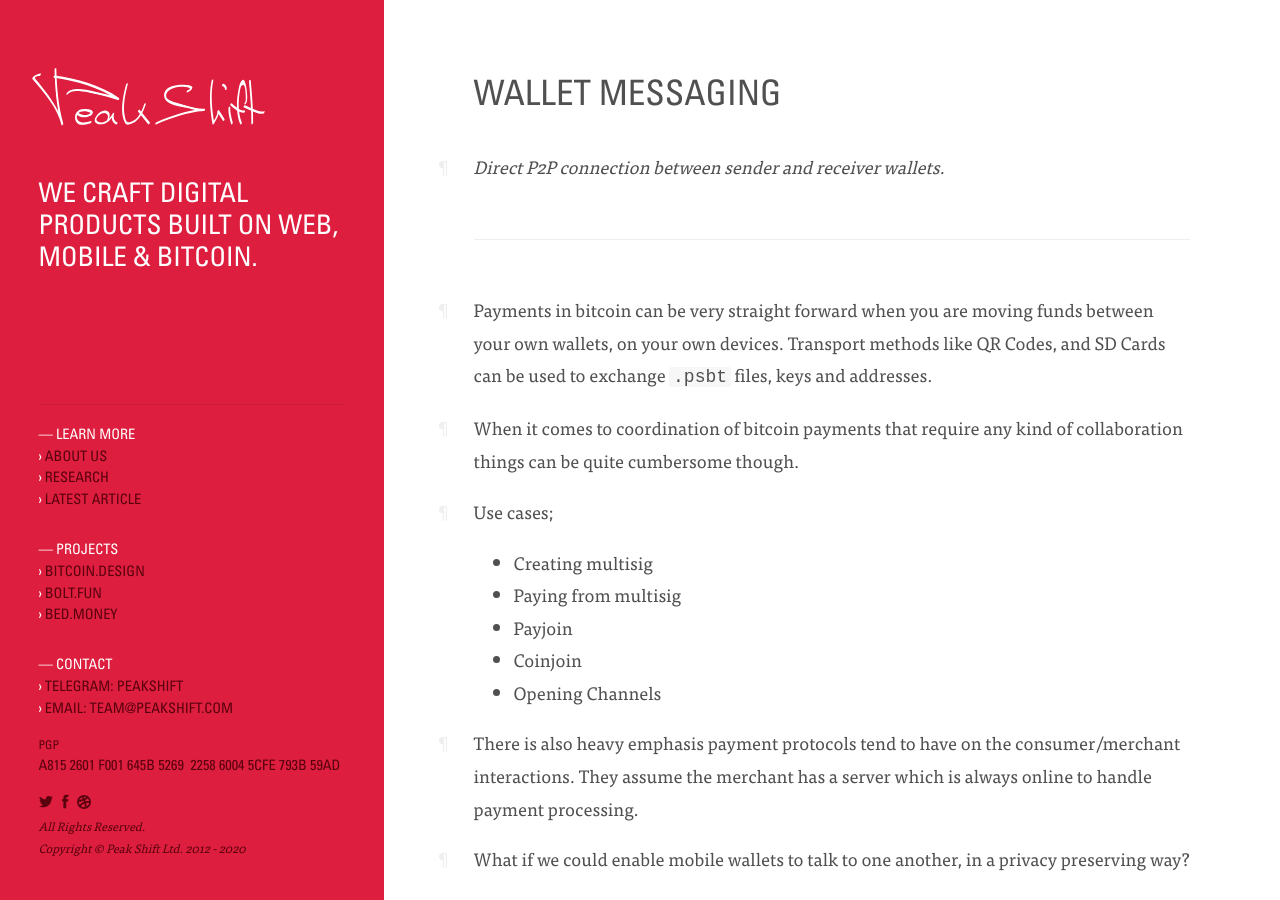
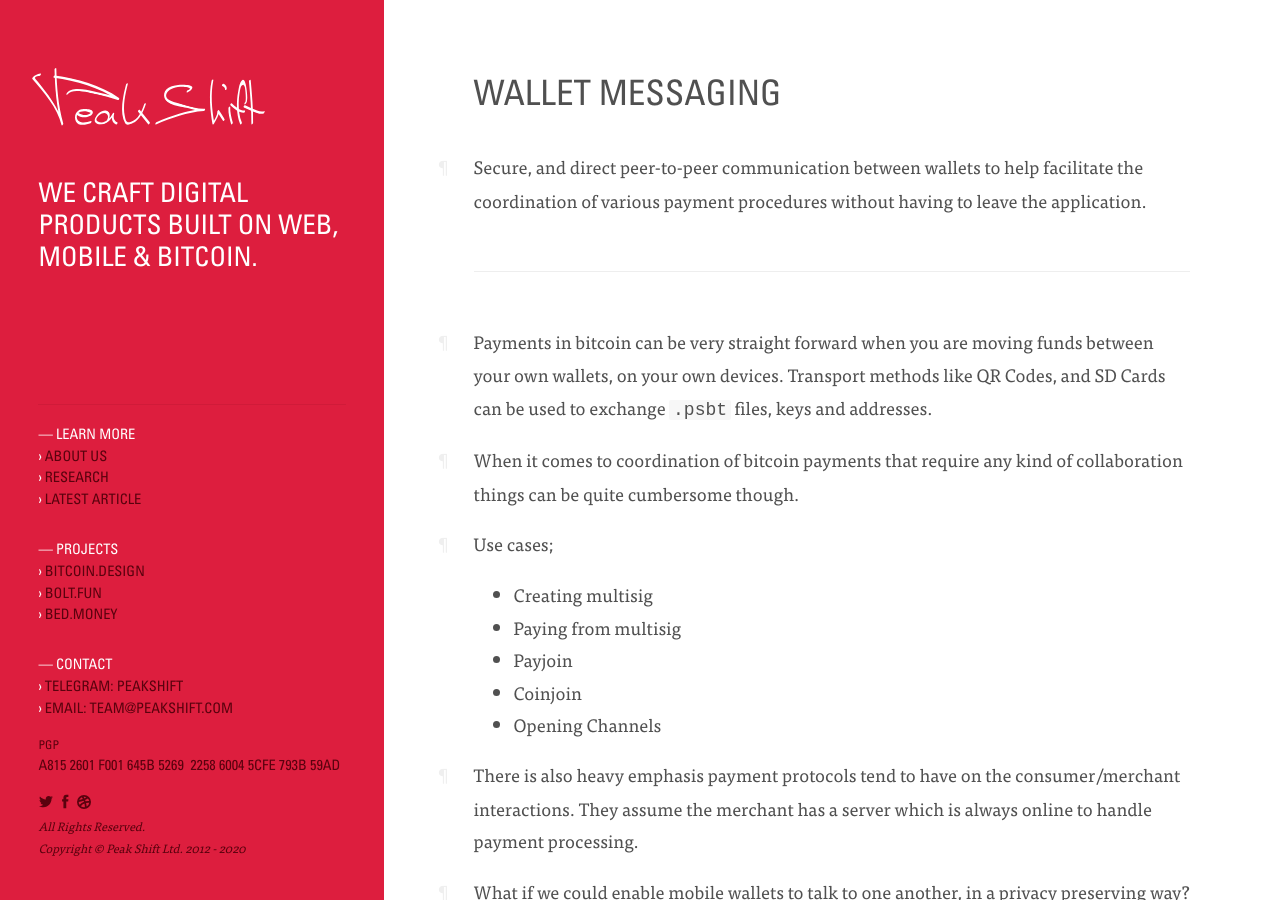
Before and after one commit to peakshift/peakshift-website, a Jekyll site: the page built from abstractions/wallet-messaging/index.md, in a window 1280 px wide and 900 px high. Built offline with Jekyll 4.4.1, drawn with Linux system fonts in a browser that asks for light colours; nearby versions of some CDN libraries.

Commit message:
docs(abstractions/messaging): update intro

```diff
--- a/abstractions/wallet-messaging/index.md
+++ b/abstractions/wallet-messaging/index.md
@@ -7,7 +7,7 @@
 tags: [bitcoin design abstractions]
 ---
 
-*Direct P2P connection between sender and receiver wallets.*
+Secure, and direct peer-to-peer communication between wallets to help facilitate the coordination of various payment procedures without having to leave the application.
 
 ---
 
```
